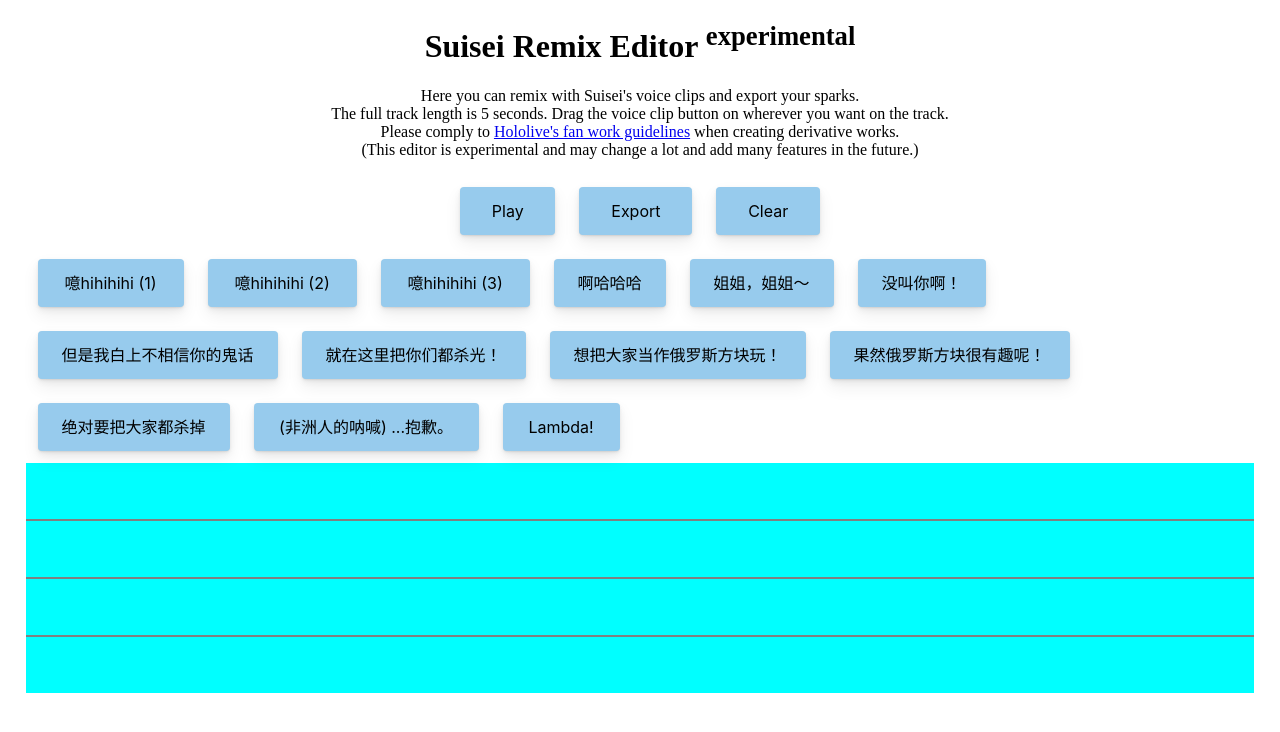
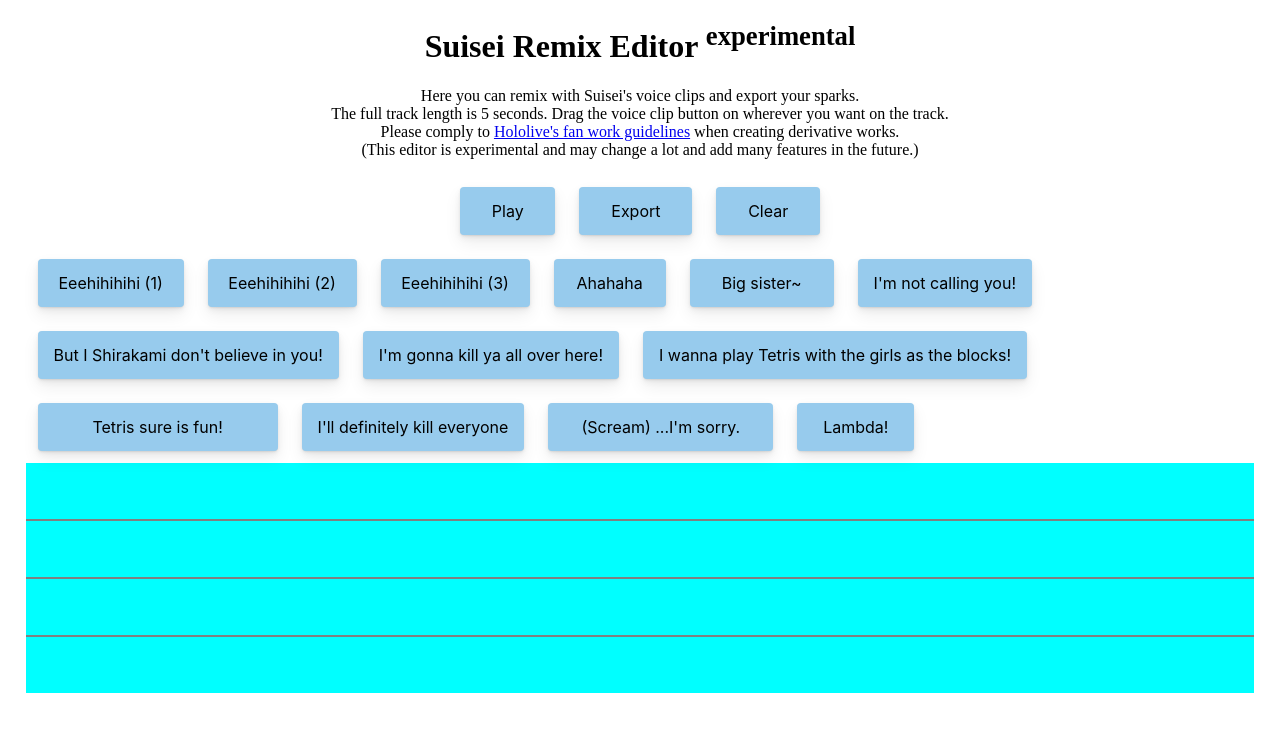
Before and after one commit to suisei-cn/starbuttons, a Vue app: page /#/editor in a window 1280 px wide. Shown: the top 732 px of the page. Built offline with nearby package versions, Linux system fonts and the light colour scheme.

Commit message:
fix(BaseButton): Use $i18n.locale directly

```diff
--- a/src/components/BaseButton.vue
+++ b/src/components/BaseButton.vue
@@ -22,9 +22,7 @@ export default class BaseButton extends Vue {
   private playLayer = 0;
   private testHoverWidth = false;
   private minWidth = "0px";
-  private lang = "zh";
   private mounted() {
-    this.lang = this.$i18n.locale;
     this.testHoverWidth = true;
     this.$nextTick(() => {
       const width = (this.$refs.self as HTMLElement).offsetWidth;
@@ -33,7 +31,9 @@ export default class BaseButton extends Vue {
     });
   }
   get localizedName() {
-    return (this?.item.name_l10n || {})[this.lang] || this?.item.name || "";
+    return (
+      (this?.item.name_l10n || {})[this.$i18n.locale] || this?.item.name || ""
+    );
   }
   public play() {
     if (this.noclickplay) return;
```
